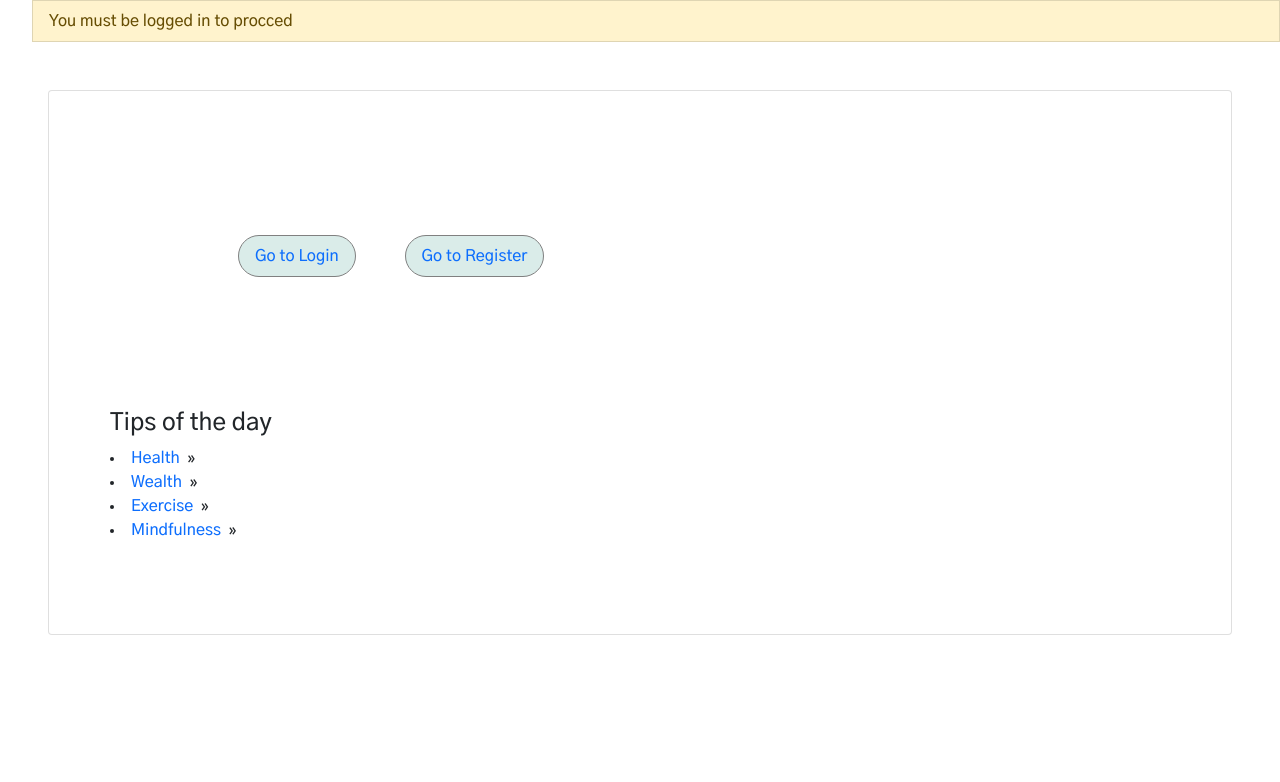
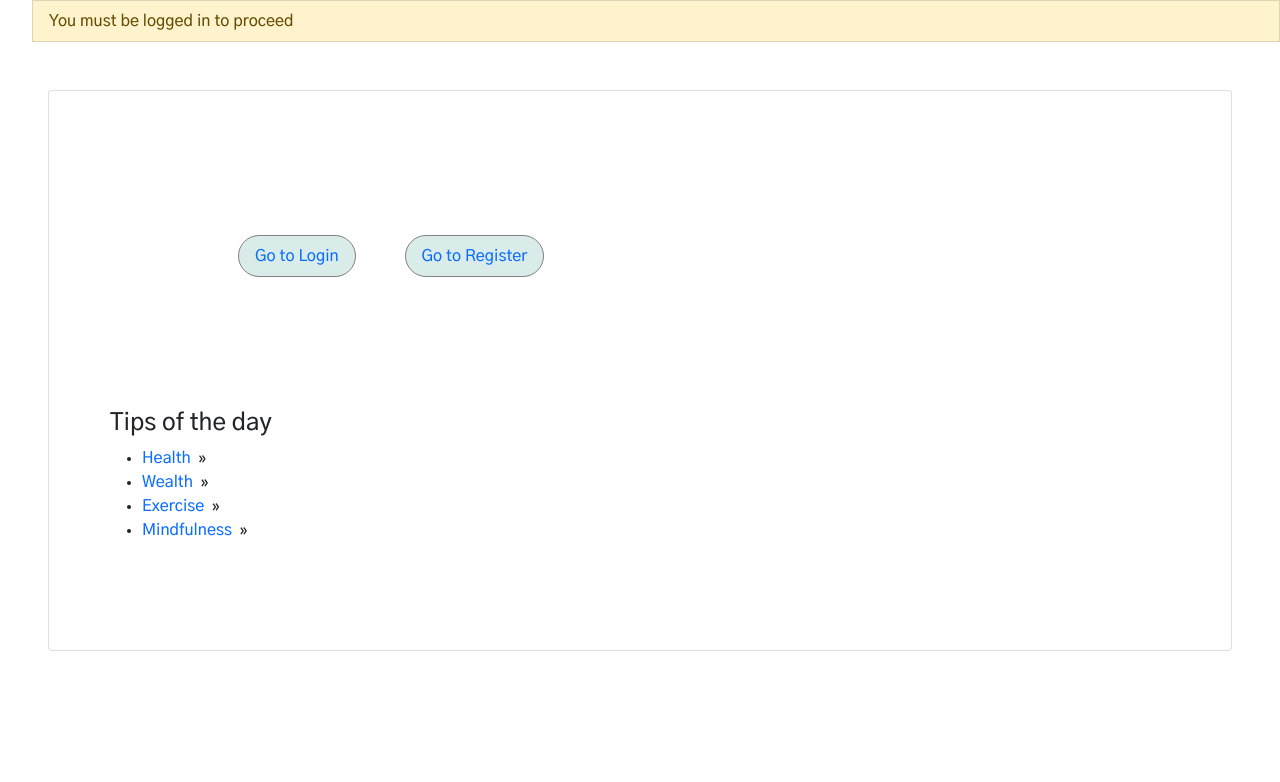
Before and after one commit to gretazas/inspa, a Django app: page /add_post/ in a window 1280 px wide. Shown: the part 56-838 px from the top of the page. Run offline with Django 4.2, Linux system fonts and the light colour scheme; some libraries are stand-ins or nearby versions.

Commit message:
Fix errors that css and html validators found, add two pic of not found errors

```diff
--- a/insite/views.py
+++ b/insite/views.py
@@ -140,7 +140,7 @@ class Addpost(View):
             return render(
                 request, "add_post.html", context)
         else:
-            messages.warning(request, 'You must be logged in to procced')
+            messages.warning(request, 'You must be logged in to proceed')
             context = {}
             return render(
                 request, "add_post.html", context
--- a/static/script/script.js
+++ b/static/script/script.js
@@ -11,8 +11,8 @@ buttons.forEach(button => {
           <div class="alert alert-primary" role="alert">
             <h4 class="alert-heading">Sorry to announce, but...</h4>
             <p>You must login to view comments/ add posts or 'like'</p>
-                <a href="">
-                  Back to posts
+                <a href="/">
+                  Back to main page
                 </a><br>
                 <a href="/accounts/login/" >
                   Log in
--- a/templates/account/email.html
+++ b/templates/account/email.html
@@ -58,7 +58,7 @@
 
 
 {% block extra_body %}
-<script type="javascript">
+<script type="text/javascript">
 (function() {
   var message = "{% trans 'Do you really want to remove the selected e-mail address?' %}";
   var actions = document.getElementsByName('action_remove');
--- a/templates/add_post.html
+++ b/templates/add_post.html
@@ -51,10 +51,12 @@
             <div class="col-lg-4 col-12 p-0" id="tips_of_day">
             <h4>Tips of the day</h4>
             {% csrf_token %}
-                <li class="buttontype"><a href="{% url 'posts' post_type='Health' %}">Health</a>&nbsp &raquo;</li>
-                <li class="buttontype"><a href="{% url 'posts' post_type='Wealth' %}">Wealth</a>&nbsp &raquo;</li>
-                <li class="buttontype" ><a href="{% url 'posts' post_type='Exercise' %}">Exercise</a>&nbsp &raquo;</li>
-                <li class="buttontype"><a href="{% url 'posts' post_type='Mindfulness' %}">Mindfulness</a>&nbsp &raquo;</li>
+            <ul>
+                <li class="buttontype"><a href="{% url 'posts' post_type='Health' %}">Health</a>&nbsp; &raquo;</li>
+                <li class="buttontype"><a href="{% url 'posts' post_type='Wealth' %}">Wealth</a>&nbsp; &raquo;</li>
+                <li class="buttontype" ><a href="{% url 'posts' post_type='Exercise' %}">Exercise</a>&nbsp; &raquo;</li>
+                <li class="buttontype"><a href="{% url 'posts' post_type='Mindfulness' %}">Mindfulness</a>&nbsp; &raquo;</li>
+            </ul>
             </div>
         </div>
     </div>
--- a/templates/base.html
+++ b/templates/base.html
@@ -6,7 +6,7 @@
 <head>
     <meta charset="UTF-8">
     <meta http-equiv="X-UA-Compatible" content="IE=edge">
-    <meta name="viewport" content="width=device-width, initial-scale=1.0">
+    <meta name="viewport" content="width=device-width, initial-scale=1">
     <link rel="stylesheet" type="text/css" href="{% static 'css/style.css' %}">
     <link rel="preconnect" href="https://fonts.gstatic.com">
     <link href="https://fonts.googleapis.com/css2?family=Roboto:wght@300&display=swap" rel="stylesheet">
--- a/templates/posts.html
+++ b/templates/posts.html
@@ -132,6 +132,6 @@
         {% endfor %}
     </div>
 </div>
-<script type="javascript" src="/static/script/script.js"></script>
+<script type="text/javascript" src="/static/script/script.js"></script>
 
 </body>
```
Also changed, not shown: templates/feedback.html (+6 -4 lines), templates/index.html (+6 -5 lines), README.md, db.sqlite3, static/images/agile/Screenshot(495).png (added), static/images/agile/Screenshot(496).png (added).
